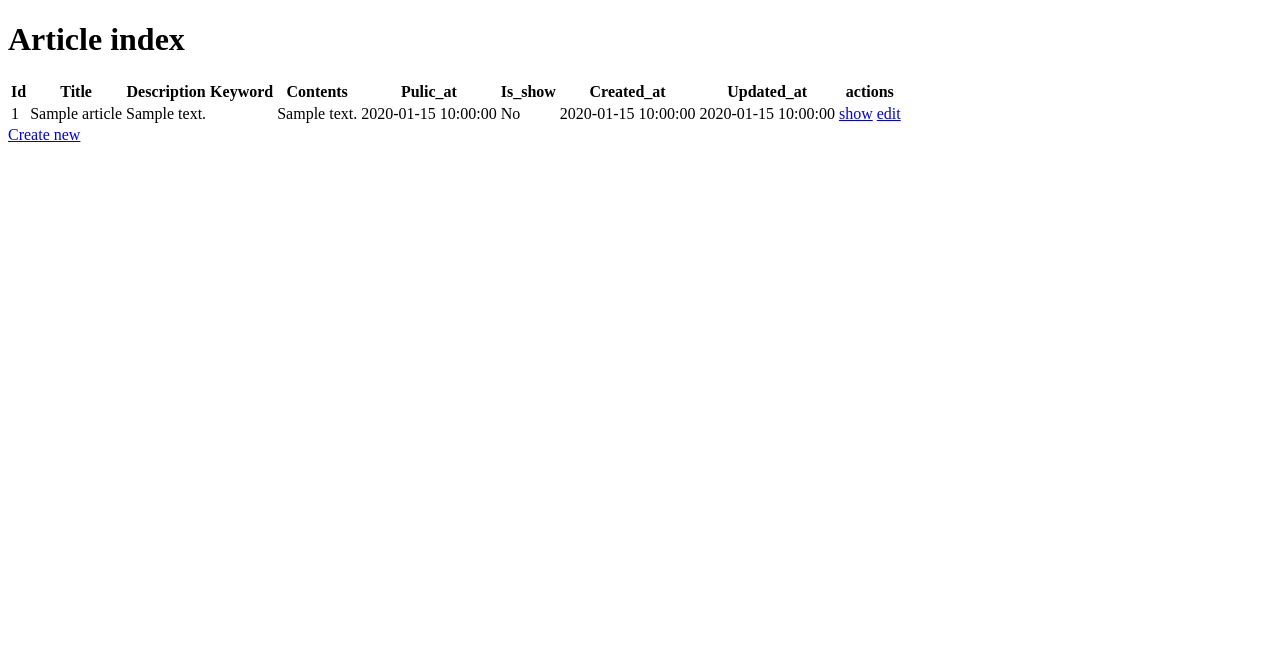
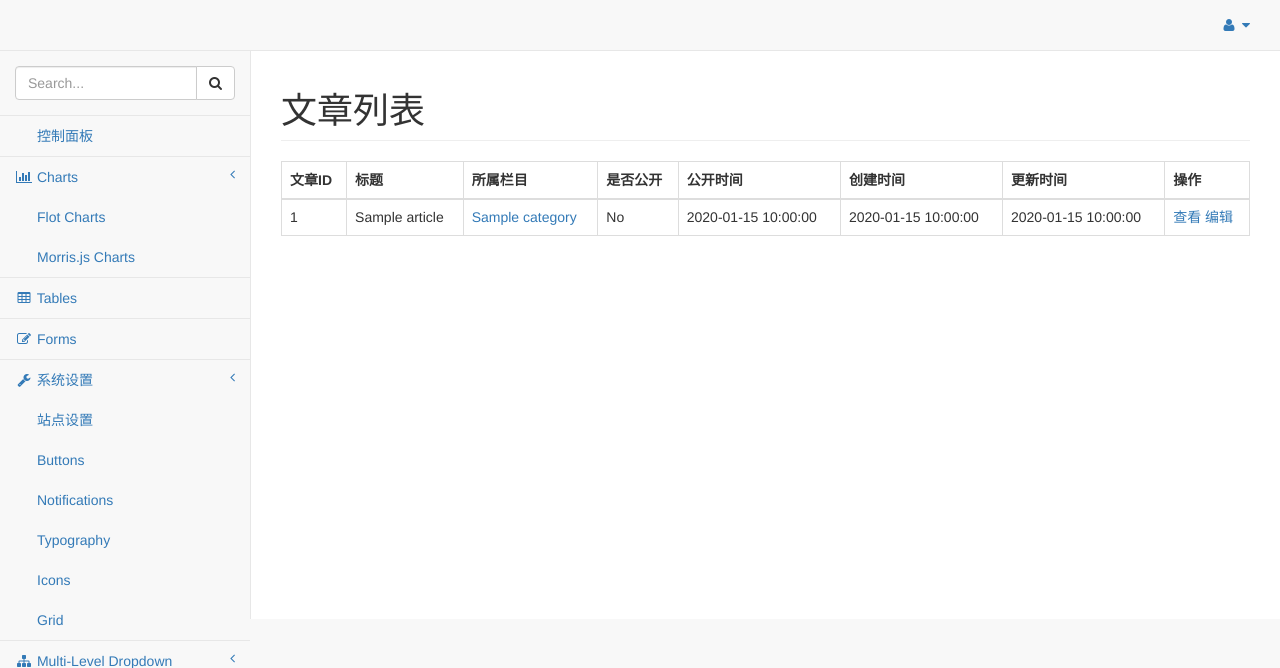
Before and after one commit to nligo/sb_cms, a Symfony app: template templates/sb/article/index.html.twig in a window 1280 px wide. Shown: the top 668 px of the page. Before the commit the page ends 142 px from the top, so only its background shows below. Run offline with Twig, Linux system fonts and the light colour scheme; the template is opened without the code that fills it: most values are stand-ins (such as "Sample title", 1, 10 or a date in 2020); style sheets or scripts are compiled from the project's sources; some libraries are stand-ins or nearby versions.

Commit message:
修改页面

```diff
--- a/src/Controller/ArticleController.php
+++ b/src/Controller/ArticleController.php
@@ -20,7 +20,7 @@ class ArticleController extends AbstractController
      */
     public function index(ArticleRepository $articleRepository): Response
     {
-        return $this->render('sb/article/index1.html.twig', ['articles' => $articleRepository->getAll()]);
+        return $this->render('sb/article/index.html.twig', ['articles' => $articleRepository->getArticles()]);
     }
 
     /**
--- a/src/Repository/ArticleRepository.php
+++ b/src/Repository/ArticleRepository.php
@@ -44,7 +44,7 @@ class ArticleRepository extends ServiceEntityRepository
      /**
       * @return Category[] Returns an array of Category objects
       */
-    public function getAll()
+    public function getArticles()
     {
         return $this->createQueryBuilder('a')
             ->leftJoin('a.categories','c')
--- a/templates/sb/article/index.html.twig
+++ b/templates/sb/article/index.html.twig
@@ -1,49 +1,44 @@
-<!DOCTYPE html>
+{% extends 'sb/layout.html.twig' %}
 
-<title>Article index</title>
-
-{% block body %}
-    <h1>Article index</h1>
-
-    <table class="table">
+{% block title %}文章列表{% endblock %}
+{% block nav_name %}文章列表{% endblock %}
+{% block main %}
+    <table width="100%" class="table table-striped table-bordered table-hover" id="dataTables-example">
         <thead>
-            <tr>
-                <th>Id</th>
-                <th>Title</th>
-                <th>Description</th>
-                <th>Keyword</th>
-                <th>Contents</th>
-                <th>Pulic_at</th>
-                <th>Is_show</th>
-                <th>Created_at</th>
-                <th>Updated_at</th>
-                <th>actions</th>
-            </tr>
+        <tr>
+            <th>文章ID</th>
+            <th>标题</th>
+            <th>所属栏目</th>
+            <th>是否公开</th>
+            <th>公开时间</th>
+            <th>创建时间</th>
+            <th>更新时间</th>
+            <th>操作</th>
+        </tr>
         </thead>
         <tbody>
         {% for article in articles %}
+        <tr class="odd gradeX">
             <tr>
                 <td>{{ article.id }}</td>
-                <td>{{ article.title }}</td>
-                <td>{{ article.description }}</td>
-                <td>{{ article.keyword }}</td>
-                <td>{{ article.contents }}</td>
-                <td>{{ article.pulicAt ? article.pulicAt|date('Y-m-d H:i:s') : '' }}</td>
+            <td>{{ article.title }}</td>
+            <td>
+                {% for category in article.categories %}
+                <a href="#"><span>{{ category.name ?? '' }}</span></a>
+                {% endfor %}
+
+            </td>
                 <td>{{ article.isShow ? 'Yes' : 'No' }}</td>
-                <td>{{ article.createdAt ? article.createdAt|date('Y-m-d H:i:s') : '' }}</td>
+                 <td>{{ article.pulicAt ? article.pulicAt|date('Y-m-d H:i:s') : '' }}</td>
+                    <td>{{ article.createdAt ? article.createdAt|date('Y-m-d H:i:s') : '' }}</td>
                 <td>{{ article.updatedAt ? article.updatedAt|date('Y-m-d H:i:s') : '' }}</td>
                 <td>
-                    <a href="{{ path('article_show', {'id': article.id}) }}">show</a>
-                    <a href="{{ path('article_edit', {'id': article.id}) }}">edit</a>
+                    <a href="{{ path('article.show', {'id': article.id}) }}">查看</a>
+                    <a href="{{ path('article.edit', {'id': article.id}) }}">编辑</a>
                 </td>
             </tr>
-        {% else %}
-            <tr>
-                <td colspan="10">no records found</td>
-            </tr>
+        </tr>
         {% endfor %}
         </tbody>
     </table>
-
-    <a href="{{ path('article_new') }}">Create new</a>
 {% endblock %}
```
Also changed, not shown: templates/sb/article/index1.html.twig (deleted, +0 -44 lines).
